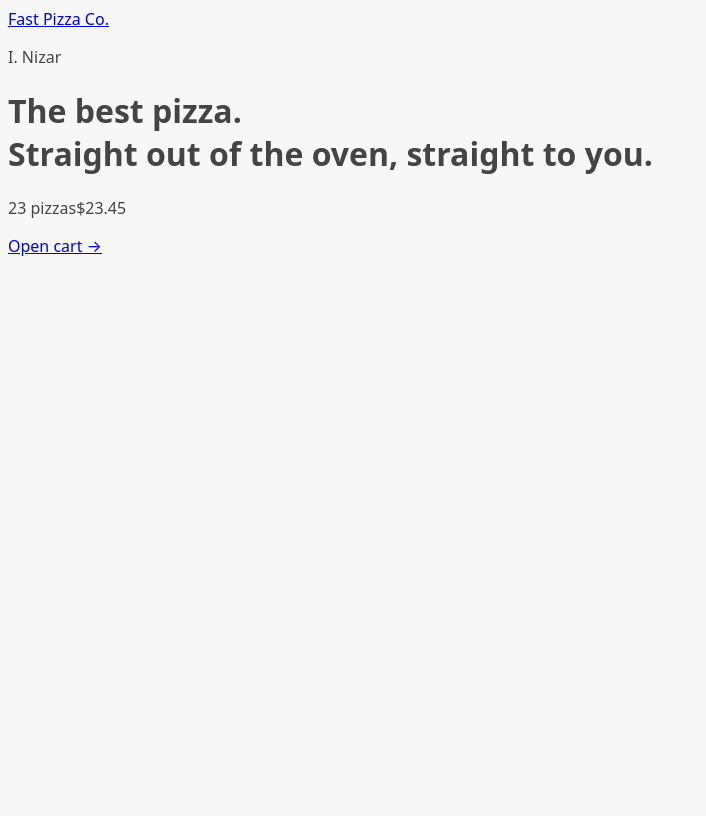
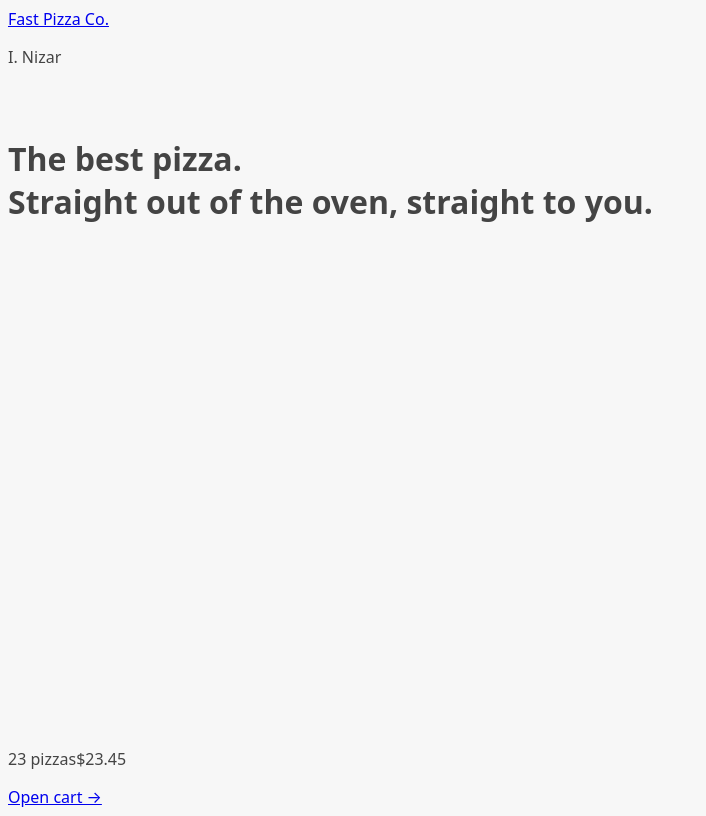
Before and after one commit to nizar-ing/fast-pizza, a React (Vite) app: page / in a window 1280 px wide. Shown: the whole page, without its empty margins (0-706 px from the left). Built offline with nearby package versions, Linux system fonts and the light colour scheme.

Commit message:
Displaying a loading indicator.

```diff
--- a/src/ui/AppLayout.jsx
+++ b/src/ui/AppLayout.jsx
@@ -1,10 +1,14 @@
 import {Header} from "./Header.jsx";
 import CartOverview from "../features/cart/CartOverview.jsx";
-import {Outlet} from "react-router-dom";
+import {Outlet, useNavigation} from "react-router-dom";
+import Loader from "./Loader.jsx";
 
 export function AppLayout() {
+    const navigation = useNavigation();
+    const isLoading = navigation.state === 'loading';
     return (
-        <div>
+        <div className='layout'>
+            {isLoading && <Loader />}
             <Header/>
             <main>
                 <Outlet/>
--- /dev/null
+++ b/src/ui/Loader.jsx
@@ -0,0 +1,7 @@
+function Loader() {
+    return (
+        <div className='loader'></div>
+    )
+}
+
+export default Loader;
```
